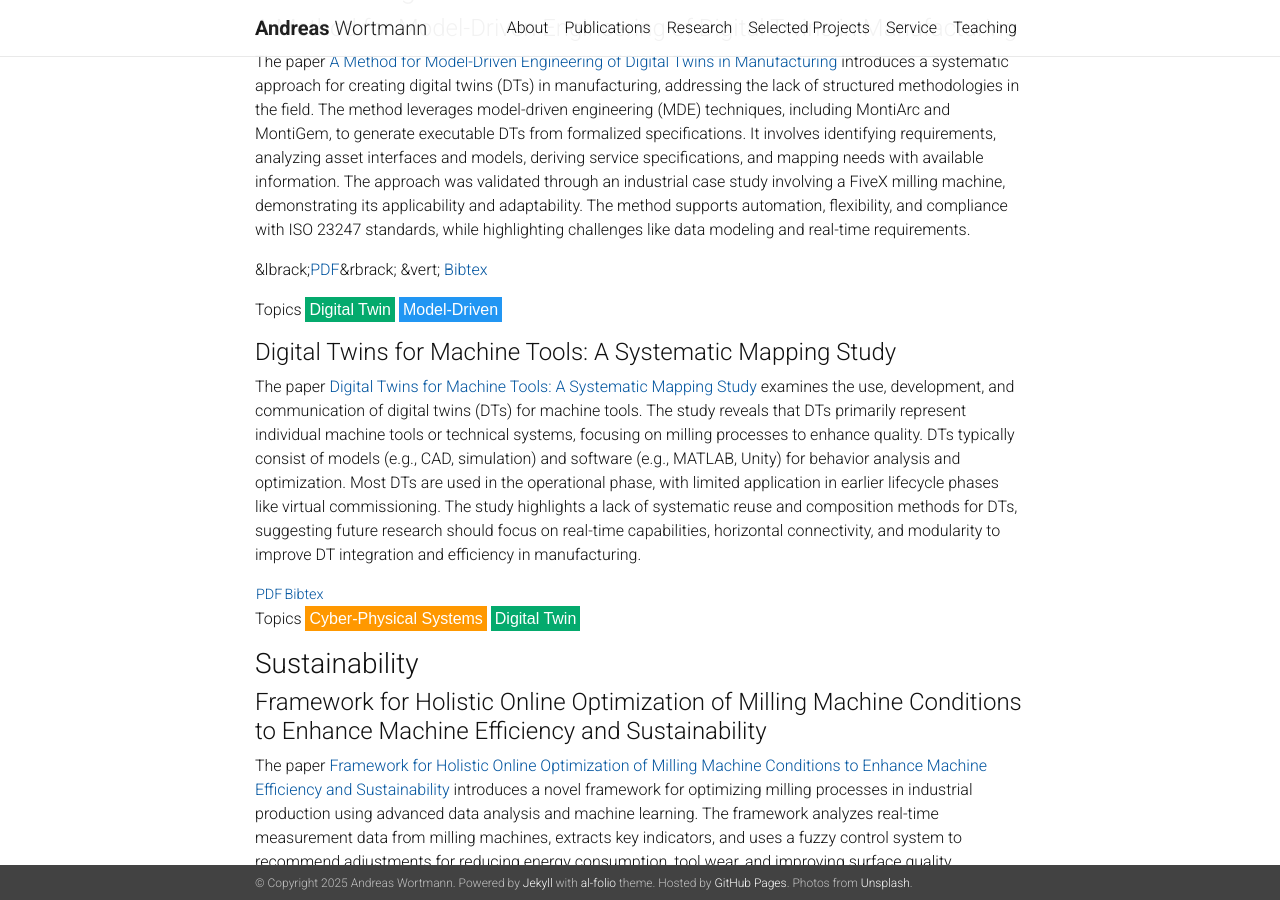
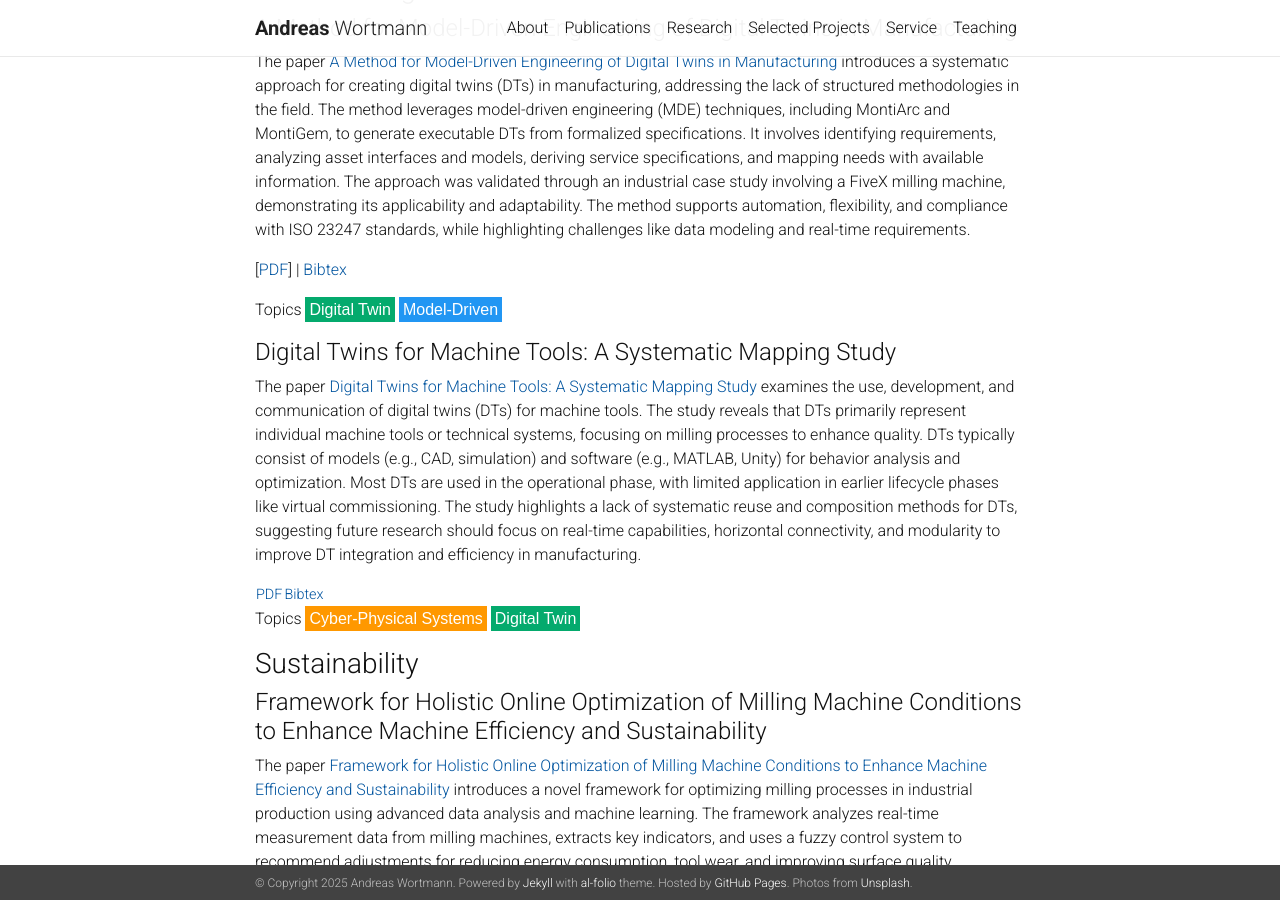
Before and after one commit to awortmann/awortmann.github.io, a Jekyll site: the page built from _pages/research/industry-40.md, in a window 1280 px wide and 900 px high, scrolled down 428 px. Built offline with Jekyll 4.4.1, drawn with Linux system fonts in a browser that asks for light colours; nearby versions of some CDN libraries; a style sheet for code colours, icons or effects is not loaded; some of the changed lines change nothing that is shown.

Commit message:
Minor update

```diff
--- a/_pages/research/industry-40.md
+++ b/_pages/research/industry-40.md
@@ -14,7 +14,7 @@ Industry 4.0, the fourth industrial revolution, raises new challenges for future
 
 The paper [A Method for Model-Driven Engineering of Digital Twins in Manufacturing](https://awortmann.github.io/downloads/paper/A_Method_for_Model-Driven_Engineering_of_Digital_Twins_in_Manufacturing.pdf) introduces a systematic approach for creating digital twins (DTs) in manufacturing, addressing the lack of structured methodologies in the field. The method leverages model-driven engineering (MDE) techniques, including MontiArc and MontiGem, to generate executable DTs from formalized specifications. It involves identifying requirements, analyzing asset interfaces and models, deriving service specifications, and mapping needs with available information. The approach was validated through an industrial case study involving a FiveX milling machine, demonstrating its applicability and adaptability. The method supports automation, flexibility, and compliance with ISO 23247 standards, while highlighting challenges like data modeling and real-time requirements.
 
-&lbrack;[PDF](https://awortmann.github.io/downloads/paper/A_Method_for_Model-Driven_Engineering_of_Digital_Twins_in_Manufacturing.pdf)&rbrack; &vert; [Bibtex](https://raw.githubusercontent.com/awortmann/awortmann.github.io/master/_bibliography/andreaswortmann.bib)
+&#91;[PDF](https://awortmann.github.io/downloads/paper/A_Method_for_Model-Driven_Engineering_of_Digital_Twins_in_Manufacturing.pdf)&#93; &#124; [Bibtex](https://raw.githubusercontent.com/awortmann/awortmann.github.io/master/_bibliography/andreaswortmann.bib)
 
 Topics <span class="label dt">Digital Twin</span> <span class="label mde">Model-Driven</span>
 
```
